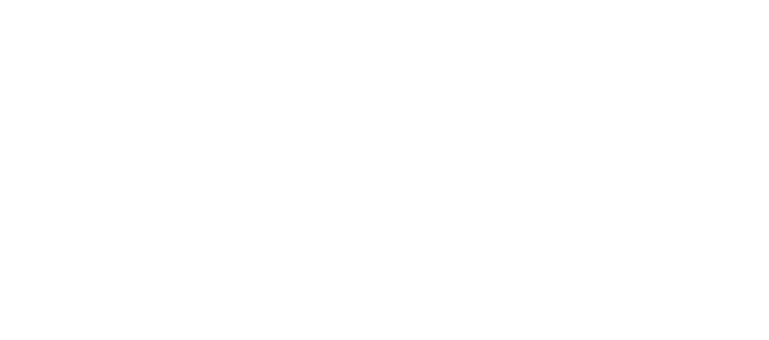
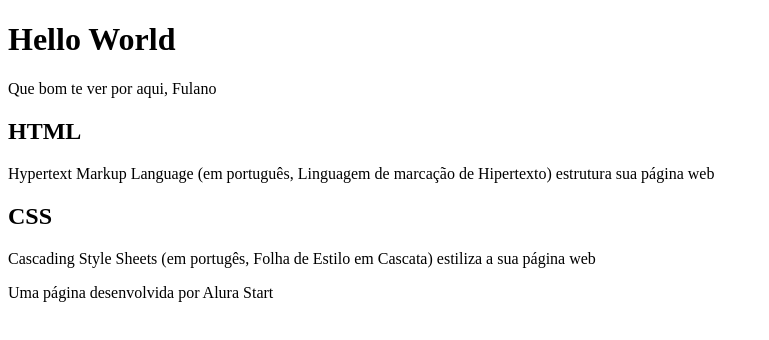
Before and after one commit to ProfBill01/HelloWorld, a plain HTML site: page index.html in a window 1280 px wide. Shown: the whole page, without its empty margins (0-769 px from the left). Drawn offline with Linux system fonts and the light colour scheme.

Commit message:
Página web + progresso parcial

```diff
--- a/index.html
+++ b/index.html
@@ -6,6 +6,24 @@
     <title>Hello World</title>
 </head>
 <body>
+    <header>
+        <h1>Hello World</h1>
+        <p>Que bom te ver por aqui, Fulano</p>
 
+    </header>
+
+    <section>
+        <h2>HTML</h2>
+        <P>Hypertext Markup Language (em português, Linguagem de marcação de Hipertexto) estrutura sua página web</P>
+
+        <h2>CSS</h2>
+        <P>Cascading Style Sheets (em portugês, Folha de Estilo em Cascata) estiliza a sua página web</P>
+
+    </section>
+
+    <footer>
+        <p> Uma página desenvolvida por Alura Start</p>
+
+    </footer>
 </body>
 </html>
```
